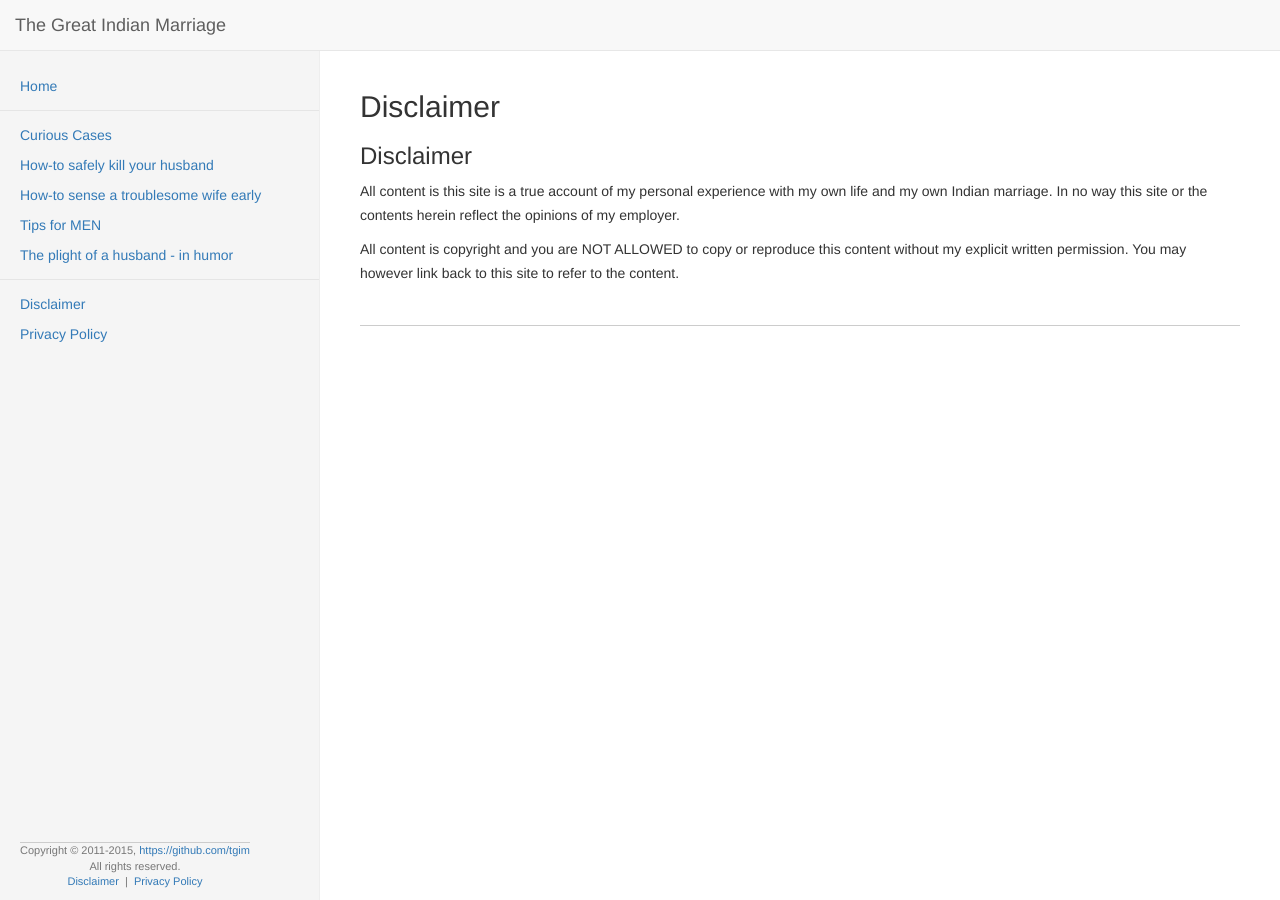
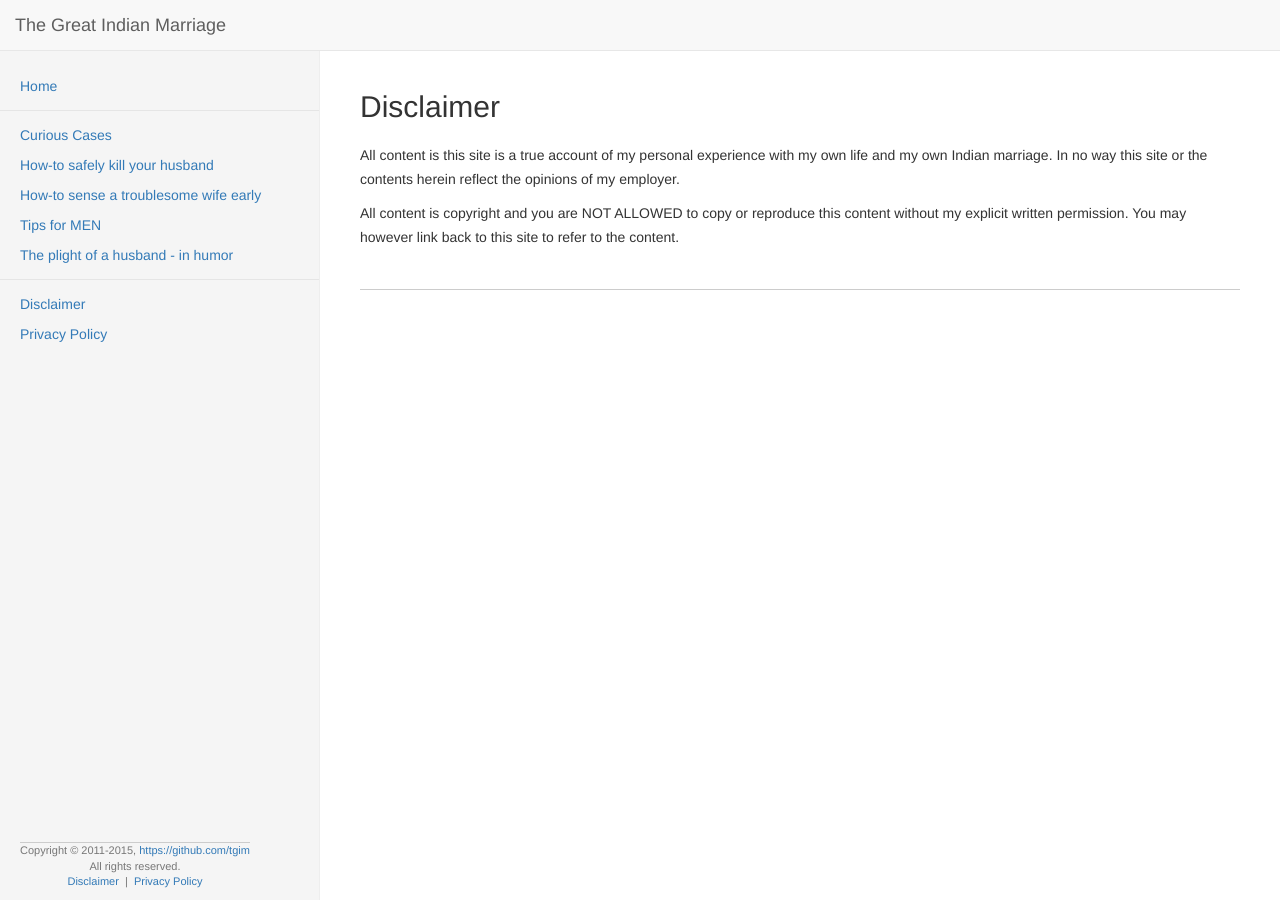
Before and after one commit to tgim/tgim.github.io, a Jekyll site: the page built from disclaimer.md, in a window 1280 px wide. Built offline with Jekyll 4.4.1, drawn with Linux system fonts in a browser that asks for light colours; nearby versions of some CDN libraries; comment, search, counter and statistics services are not loaded.

Commit message:
Update disclaimer.md

```diff
--- a/disclaimer.md
+++ b/disclaimer.md
@@ -2,8 +2,6 @@
 layout: default
 title: Disclaimer
 ---
-
-### Disclaimer
 
 All content is this site is a true account of my personal experience with my own life and my own Indian marriage. In no way this
 site or the contents herein reflect the opinions of my employer.
```
